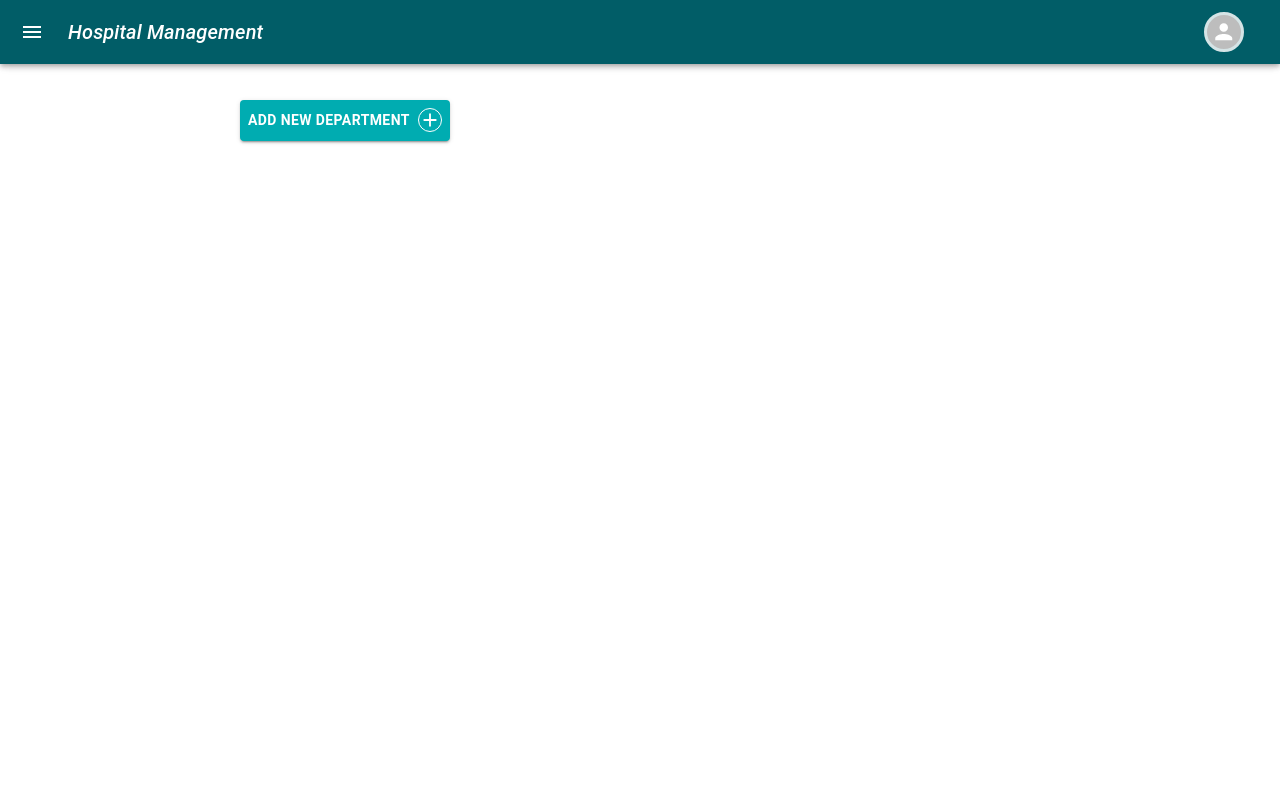
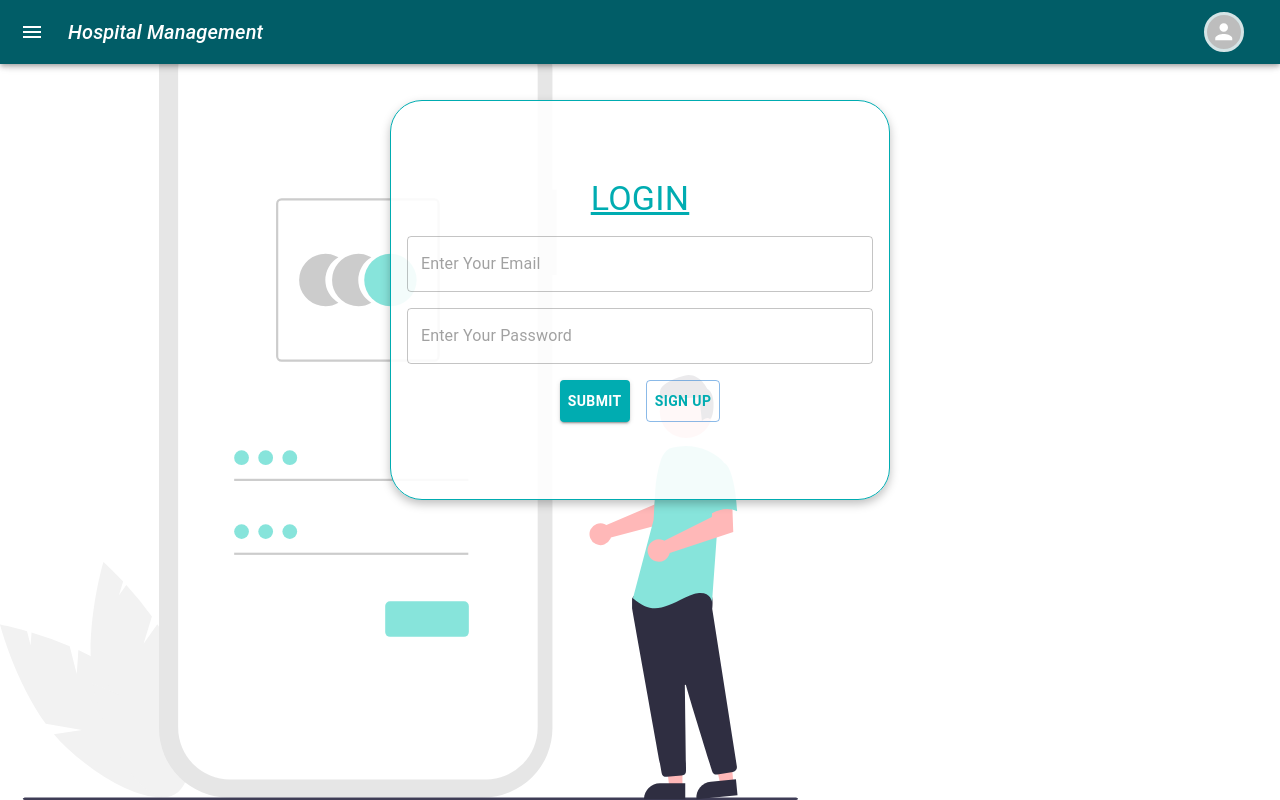
Before and after one commit to madleenshanwar/hospital-repo, a React (Create React App) app: page / in a window 1280 px wide. Built offline with nearby package versions, Linux system fonts and the light colour scheme.

Commit message:
I've resolved some issues on the AddDepartment page around validation and added a login page and added some updates on the route

```diff
--- a/src/Router/Router.js
+++ b/src/Router/Router.js
@@ -2,12 +2,12 @@ import React from 'react'
 import { BrowserRouter, Route, Routes } from 'react-router-dom'
 import DepartmentPage from '../page/Department/DepartmentPage'
 import AddDepartment from '../page/Department/AddDepartment'
-
+import Login from '../page/Register/Login'
 export default function Router() {
   return (
     <BrowserRouter>
     <Routes>
-        <Route path="/" element={<DepartmentPage/>}></Route>
+        <Route path="/" element={<Login/>}></Route>
         <Route path='department' element={<DepartmentPage/>}/>
         <Route path='adddepartment' element={<AddDepartment/>}/>
     </Routes>
--- a/src/component/Department/AddDepartmentCard.js
+++ b/src/component/Department/AddDepartmentCard.js
@@ -17,29 +17,20 @@ export default function AddDepartmentCard() {
         name:'',
         headDepartment:['George',"Amjad","Sara"]
     });
-    const handleChange = (e) => {
+    const route=useNavigate();
+    const [errors, setErrors] = useState({});
+    const [isSubmitted, setIsSubmitted] = useState(false);
+    const handleChange = async(e) => {
         const { name, value } = e.target;
         setDepartment((prevD) => ({
           ...prevD,
           [name]: value,
         }));
-      };
-      const route=useNavigate();
-      //validation
-      const [errors, setErrors] = useState({});
-      const [isSubmitted, setIsSubmitted] = useState(false);
-      const[touched,setTached]=useState({});
-      const handleBlur = async (e) => {
-        const { name } = e.target;
-        setTached({
-          ...touched,
-          [name]:true
-        })
         try {
-          await validationSchema.validateAt(name, { [name]: department[name] });
+          await validationSchema.validateAt(name, { [name]: value });
           setErrors((prev) => ({ ...prev, [name]: undefined }));
-        } catch (err) {
-          setErrors((prev) => ({ ...prev, [name]: err.message }));
+        } catch (error) {
+          setErrors((prev) => ({ ...prev, [name]: error.message }));
         }
       };
       const handleSubmit= async (e) => {
@@ -47,6 +38,7 @@ export default function AddDepartmentCard() {
         const values = { ...department};
         try {
           await validationSchema.validate(values, { abortEarly: false });
+          console.log("Department Info:", values);
           setErrors({});
           setIsSubmitted(true);
         } catch (err) {
@@ -60,7 +52,7 @@ export default function AddDepartmentCard() {
       };
       useEffect(() => {
         if (isSubmitted === true) {
-          route("/");
+          route("/department");
         }
       }, [isSubmitted, route]);
   return (
@@ -87,21 +79,18 @@ export default function AddDepartmentCard() {
             Add New DePartment
         </Typography>
          <TextField
+         placeholder="Department Name"
+         name="name"
          fullWidth
-          required
-          id="outlined-required"
-          placeholder="Department Name"
-          name="name"
+         variant="outlined"
           value={department.name}
           onChange={handleChange}
-          error={touched.name&&Boolean(errors.name)}
-          helperText={touched.name&&errors.name}
-          onBlur={handleBlur}
+          error={Boolean(errors.name)}
+          helperText={errors.name}
         />
 
         <TextField
         fullWidth
-        required
           id="outlined-select-currency"
           select
           label="please select your Head Of Department"
--- /dev/null
+++ b/src/component/Register/LoginCard.js
@@ -0,0 +1,126 @@
+import React, { useEffect, useState } from "react";
+import { Button, TextField, Box, Typography } from "@mui/material";
+import * as Yup from "yup";
+import { useNavigate } from "react-router-dom";
+
+const validationSchema = Yup.object({
+  email: Yup.string()
+    .email("Invalid email format")
+    .required("Email is required"),
+  password: Yup.string()
+    .min(8, "Password should be at least 8 characters")
+    .required("Password is required"),
+});
+
+export default function LoginCard() {
+  const [login, setLogin] = useState({ email: "", password: "" });
+  const [errors, setErrors] = useState({});
+  const [isSubmitted, setIsSubmitted] = useState(false);
+  const route = useNavigate();
+
+  const handleChange = async (e) => {
+    const { name, value } = e.target;
+    setLogin((prev) => ({
+      ...prev,
+      [name]: value,
+    }));
+    try {
+      await validationSchema.validateAt(name, { [name]: value });
+      setErrors((prev) => ({ ...prev, [name]: undefined }));
+    } catch (error) {
+      setErrors((prev) => ({ ...prev, [name]: error.message }));
+    }
+  };
+
+  const handleSubmit = async (e) => {
+    e.preventDefault();
+    const values = { ...login};
+    try {
+      await validationSchema.validate(values, { abortEarly: false });
+      console.log("Form Submitted:", values);
+      setErrors({});
+      setIsSubmitted(true);
+    } catch (err) {
+      const validationErrors = {};
+      err.inner.forEach((error) => {
+        validationErrors[error.path] = error.message;
+      });
+      setErrors(validationErrors);
+      setIsSubmitted(false);
+    }
+  };
+
+  useEffect(() => {
+    if (isSubmitted) {
+      route("/department");
+    }
+  }, [isSubmitted, route]);
+
+  return (
+    <Box
+      component="form"
+      onSubmit={handleSubmit}
+      sx={{
+        margin: "100px auto",
+        p: 2,
+        display: "flex",
+        flexDirection: "column",
+        alignItems: "center",
+        justifyContent: "center",
+        gap: 2,
+        boxShadow: "0px 4px 10px rgba(0,0,0,0.25)",
+        borderRadius: 8,
+        backgroundColor: "rgba(255,255,255,0.9)",
+        border: "1px solid #00ACB1",
+        height: "400px",
+        maxWidth: "500px",
+      }}
+    >
+      <Typography
+        variant="h4"
+        component="h2"
+        sx={{ color: "#00ACB1", textDecoration: "underline" }}
+      >
+        LOGIN
+      </Typography>
+
+      <TextField
+        placeholder="Enter Your Email"
+        name="email"
+        fullWidth
+        variant="outlined"
+        value={login.email}
+        onChange={handleChange}
+        error={Boolean(errors.email)}
+        helperText={errors.email}
+      />
+
+      <TextField
+        placeholder="Enter Your Password"
+        name="password"
+        type="password"
+        fullWidth
+        variant="outlined"
+        value={login.password}
+        onChange={handleChange}
+        error={Boolean(errors.password)}
+        helperText={errors.password}
+      />
+      <Box sx={{display:'flex',gap:2}}>
+      <Button
+        type="submit"
+        variant="contained"
+        sx={{ background: "#00ACB1", p: 1, fontWeight: "bold" }}
+      >
+        Submit
+      </Button>
+      <Button
+        variant="outlined"
+        sx={{ color: "#00ACB1", p: 1, fontWeight: "bold" }}
+      >
+        Sign Up
+      </Button>
+      </Box>
+    </Box>
+  );
+}
--- /dev/null
+++ b/src/page/Register/Login.js
@@ -0,0 +1,17 @@
+import { Box } from '@mui/material'
+import React from 'react'
+import SideBar from '../../component/SideBar/SideBar'
+import LoginCard from '../../component/Register/LoginCard'
+
+export default function Login() {
+  return (
+    <Box>
+      <img
+        src="/assest/images/login.svg"
+        style={{ position: "absolute", zIndex: "-1",height:'100%' }}
+      />
+      <SideBar/>
+      <LoginCard/>
+    </Box>
+  )
+}
```
Also changed, not shown: src/component/SideBar/SideBar.js (+1 -1 lines), public/assest/images/login.svg (renamed from public/assest/images/undraw_access_account_re_8spm.svg).
